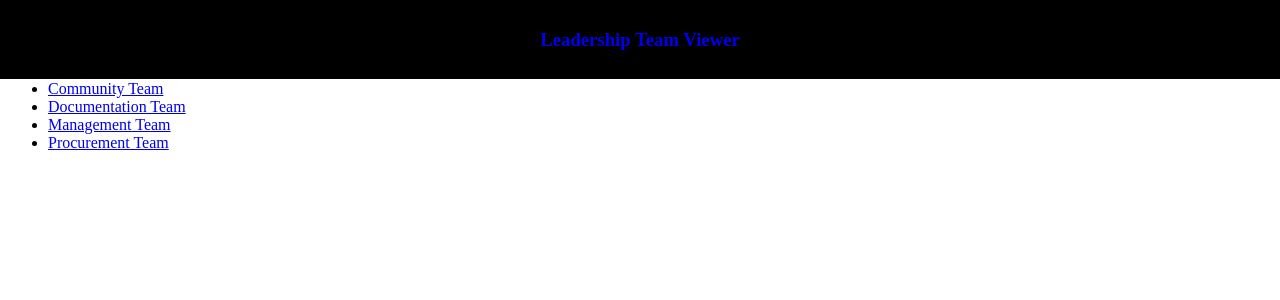
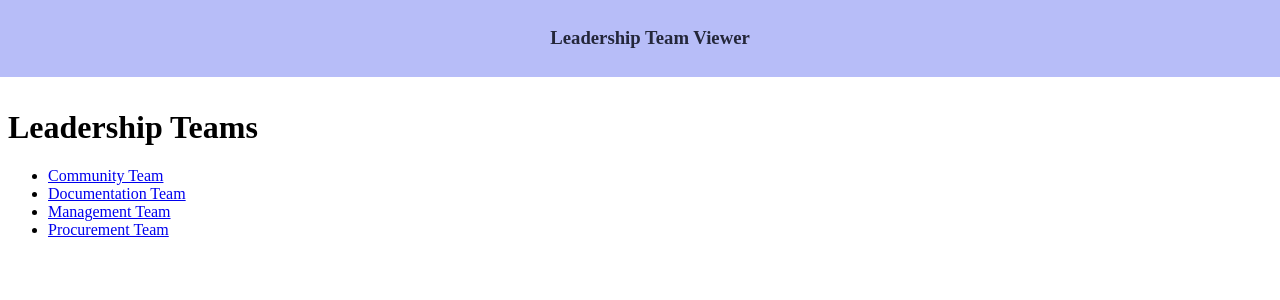
Before and after one commit to Fake4091/Leadership-Team-Viewer, a Django app: page / in a window 1280 px wide. Shown: the top 300 px of the page. Run offline with Django 4.2, Linux system fonts and the light colour scheme.

Commit message:
Get basic outline of each page done

```diff
--- a/app/static/style.css
+++ b/app/static/style.css
@@ -1,14 +1,20 @@
+.body {
+  overflow-x: hidden;
+}
+
 .header {
-  position: fixed;
-  top: 0;
-  left: 0;
-  right: 0;
-  background-color: #000;
+  background-color: #b7bdf8;
   color: #fff;
   padding: 10px;
+  padding-left: 20px;
   text-align: center;
+  width: 100%;
+  position: relative;
+  left: -10px;
+  top: -10px;
 }
 
-.header a {
+.header .link {
   text-decoration: none;
+  color: #24273a;
 }
--- a/app/templates/base.html
+++ b/app/templates/base.html
@@ -5,9 +5,11 @@
     <title>Leadership Team Viewer</title>
     <link rel="stylesheet" href="{% static 'style.css' %}" />
   </head>
-  <body>
+  <body class="body">
     <div class="header">
-      <h3><a href="{% url 'home' %}">Leadership Team Viewer</a></h3>
+      <h3>
+        <a href="{% url 'home' %}" class="link">Leadership Team Viewer</a>
+      </h3>
     </div>
     {% block content %} {% endblock %}
   </body>
--- a/app/templates/community.html
+++ b/app/templates/community.html
@@ -0,0 +1,4 @@
+{% extends "base.html" %}{% block content %}
+<h1>Community Team</h1>
+<p>blah blah community, events, birthdays.</p>
+{% endblock %}
--- a/app/templates/documentation.html
+++ b/app/templates/documentation.html
@@ -0,0 +1,4 @@
+{% extends "base.html" %}{% block content %}
+<h1>Documentation Team</h1>
+<p>blah blah documentation, pictures, social media.</p>
+{% endblock %}
--- a/app/templates/home.html
+++ b/app/templates/home.html
@@ -1,9 +1,9 @@
 {% extends "base.html" %} {% block content %}
 <h1>Leadership Teams</h1>
 <ul>
-  <li><a href="{% url 'community' %}">Community Team</a></li>
-  <li><a href="{% url 'documentation' %}">Documentation Team</a></li>
-  <li><a href="{% url 'management' %}">Management Team</a></li>
-  <li><a href="{% url 'procurement' %}">Procurement Team</a></li>
+  <li><a href="{% url 'community' %}" class="link">Community Team</a></li>
+  <li><a href="{% url 'documentation' %}" class="link">Documentation Team</a></li>
+  <li><a href="{% url 'management' %}" class="link">Management Team</a></li>
+  <li><a href="{% url 'procurement' %}" class="link">Procurement Team</a></li>
 </ul>
 {% endblock %}
--- a/app/templates/management.html
+++ b/app/templates/management.html
@@ -0,0 +1,4 @@
+{% extends "base.html" %}{% block content %}
+<h1>Management Team</h1>
+<p>blah blah management, chores, etc.</p>
+{% endblock %}
--- a/app/templates/procurement.html
+++ b/app/templates/procurement.html
@@ -0,0 +1,4 @@
+{% extends "base.html" %}{% block content %}
+<h1>Procurment Team</h1>
+<p>blah blah procurement, food, shopping.</p>
+{% endblock %}
```
